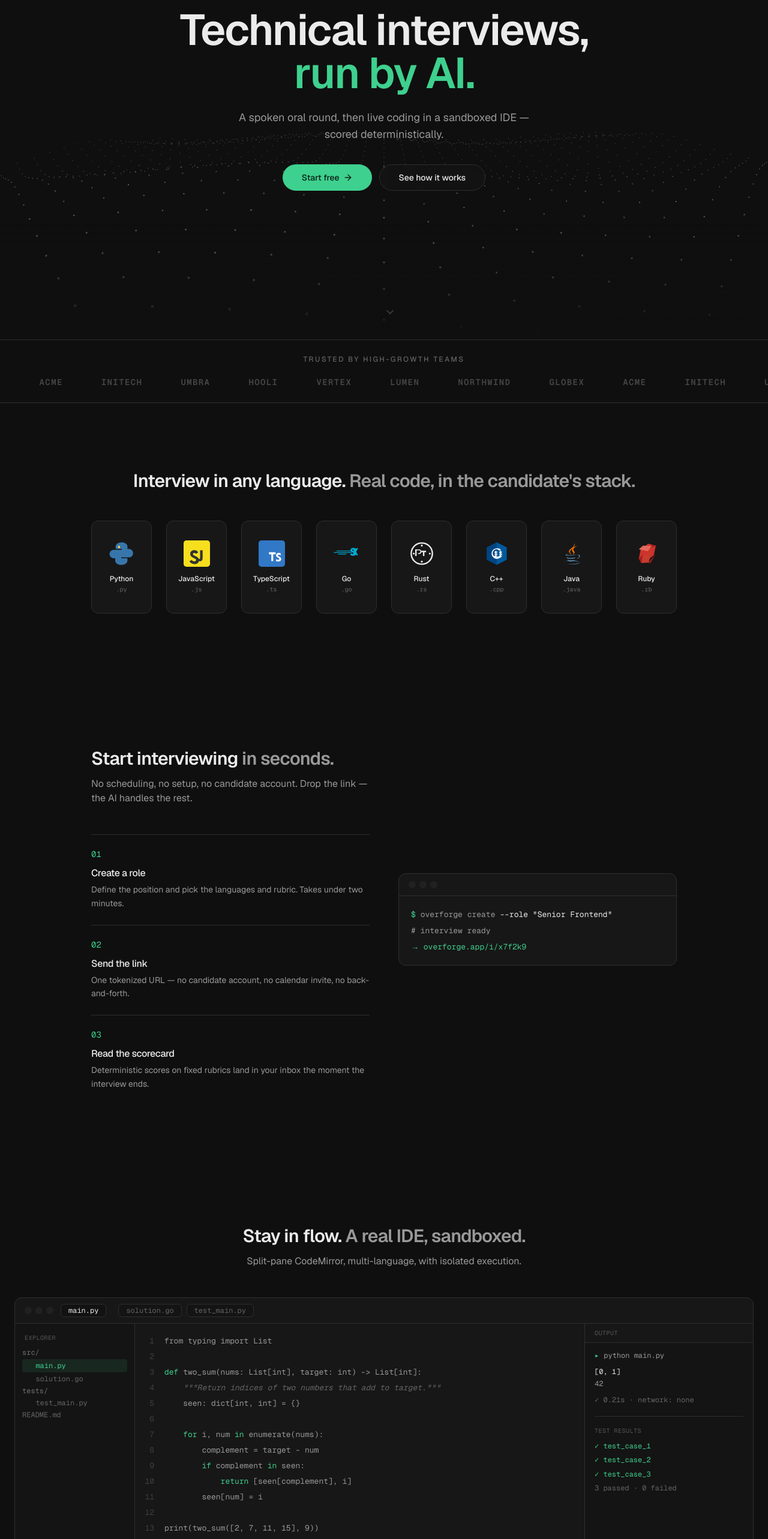
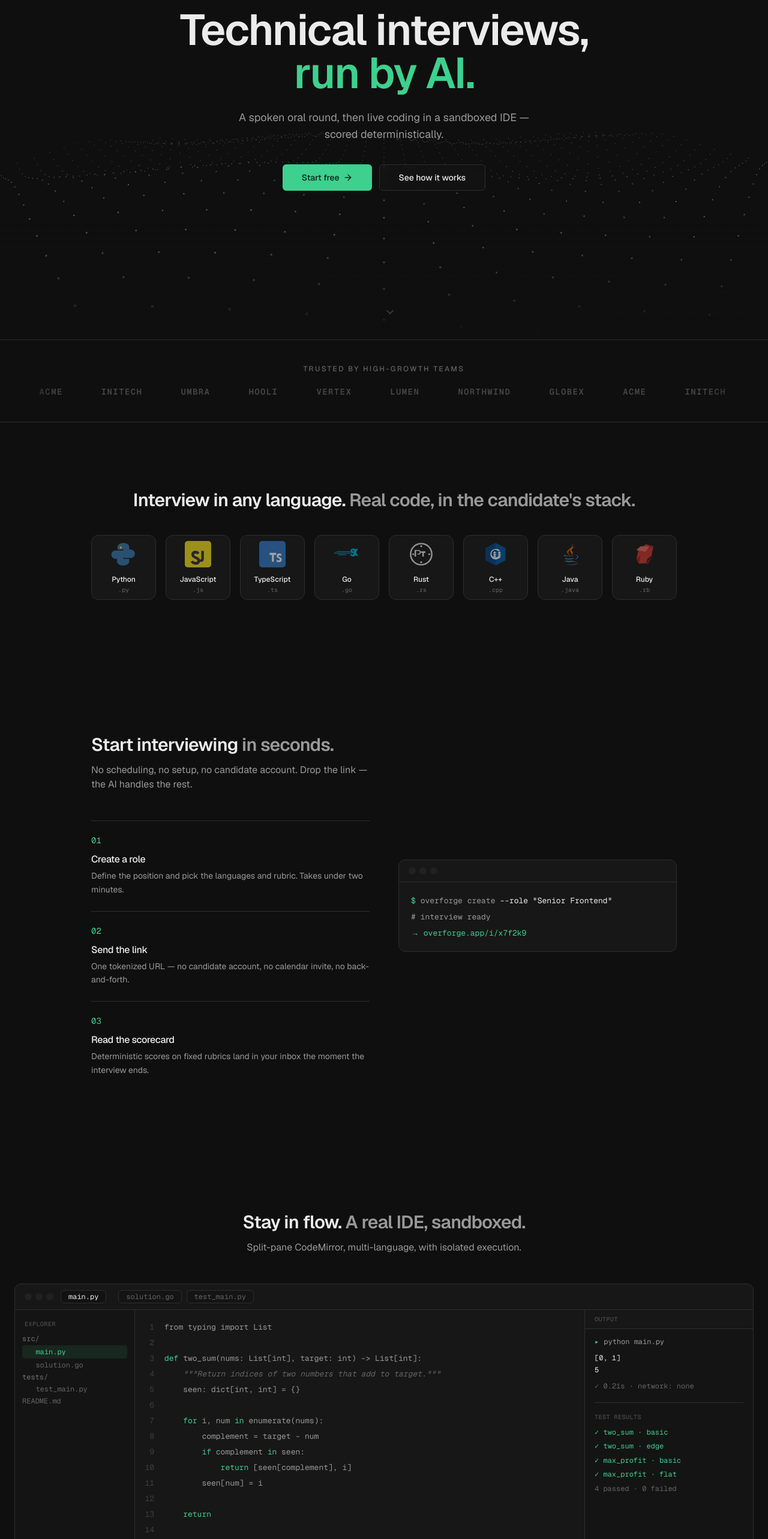
Before and after one commit to ARenigma/overforge, a Next.js app in the folder frontend/: page / in a window 1280 px wide. Shown: the part 234-2800 px from the top of the page at 60% size. Built offline with nearby package versions, Linux system fonts and the light colour scheme.

Commit message:
fix(frontend): taller IDE, marquee edge-fades, square language cards w/ hover, regular spacing, squarish (rounded-md) buttons
Co-Authored-By: Claude Opus 4.8 (1M context) <noreply@anthropic.com>

```diff
--- a/frontend/app/auth/page.tsx
+++ b/frontend/app/auth/page.tsx
@@ -297,7 +297,7 @@ export default function AuthPage() {
               type="submit"
               disabled={isAnyLoading}
               className={cn(
-                'w-full h-11 rounded-full bg-primary text-primary-foreground font-medium',
+                'w-full h-11 rounded-md bg-primary text-primary-foreground font-medium',
                 'hover:bg-primary/90 focus-visible:ring-2 focus-visible:ring-ring focus-visible:ring-offset-2 focus-visible:ring-offset-card',
                 'disabled:opacity-60 disabled:cursor-not-allowed transition-opacity',
                 loading && 'animate-pulse'
--- a/frontend/app/dashboard/_components/new-interview-dialog.tsx
+++ b/frontend/app/dashboard/_components/new-interview-dialog.tsx
@@ -95,7 +95,7 @@ export function NewInterviewDialog() {
   return (
     <Dialog open={open} onOpenChange={handleOpenChange}>
       <DialogTrigger asChild>
-        <Button className="rounded-full px-5 h-9 bg-primary text-primary-foreground hover:bg-primary/90 text-sm gap-2 shrink-0">
+        <Button className="rounded-md px-5 h-9 bg-primary text-primary-foreground hover:bg-primary/90 text-sm gap-2 shrink-0">
           <Plus className="w-4 h-4" />
           New interview
         </Button>
--- a/frontend/components/marketing/cta.tsx
+++ b/frontend/components/marketing/cta.tsx
@@ -14,7 +14,7 @@ export function CTA() {
         </p>
         <Link
           href="/auth"
-          className="mt-8 inline-flex h-11 items-center rounded-full bg-primary px-8 text-sm font-medium text-primary-foreground transition-opacity hover:opacity-90 active:scale-[0.98]"
+          className="mt-8 inline-flex h-11 items-center rounded-md bg-primary px-8 text-sm font-medium text-primary-foreground transition-opacity hover:opacity-90 active:scale-[0.98]"
         >
           Start free
         </Link>
--- a/frontend/components/marketing/editor-showcase.tsx
+++ b/frontend/components/marketing/editor-showcase.tsx
@@ -44,7 +44,7 @@ export function EditorShowcase() {
         </div>
 
         {/* Body: file tree + code + output */}
-        <div className="grid md:grid-cols-[200px_1fr_280px]">
+        <div className="grid min-h-[460px] md:min-h-[520px] md:grid-cols-[200px_1fr_280px]">
           {/* File tree */}
           <div className="hidden border-r border-border bg-background/40 py-4 md:block">
             <p className="mb-2 px-4 font-mono text-[10px] uppercase tracking-wider text-muted-foreground/50">
@@ -91,7 +91,7 @@ export function EditorShowcase() {
                 <span className="text-muted-foreground">python main.py</span>
               </div>
               <div className="mt-2 text-foreground">[0, 1]</div>
-              <div className="text-muted-foreground">42</div>
+              <div className="text-foreground">5</div>
               <div className="mt-2 text-muted-foreground/60">
                 {'✓'} 0.21s &middot; network: none
               </div>
@@ -100,10 +100,11 @@ export function EditorShowcase() {
                   Test Results
                 </p>
                 <div className="mt-2 space-y-1 text-[12px]">
-                  <div className="text-primary">{'✓'} test_case_1</div>
-                  <div className="text-primary">{'✓'} test_case_2</div>
-                  <div className="text-primary">{'✓'} test_case_3</div>
-                  <div className="mt-1 text-muted-foreground/60">3 passed &middot; 0 failed</div>
+                  <div className="text-primary">{'✓'} two_sum &middot; basic</div>
+                  <div className="text-primary">{'✓'} two_sum &middot; edge</div>
+                  <div className="text-primary">{'✓'} max_profit &middot; basic</div>
+                  <div className="text-primary">{'✓'} max_profit &middot; flat</div>
+                  <div className="mt-1 text-muted-foreground/60">4 passed &middot; 0 failed</div>
                 </div>
               </div>
             </div>
@@ -125,6 +126,7 @@ export function EditorShowcase() {
 /* ── Static code lines with minimal token coloring ── */
 
 type CodeSegment = { text: string; type: 'keyword' | 'string' | 'comment' | 'plain' };
+
 type CodeLine = CodeSegment[];
 
 const CODE_LINES: CodeLine[] = [
@@ -159,9 +161,41 @@ const CODE_LINES: CodeLine[] = [
   ],
   [{ text: '        seen[num] = i', type: 'plain' }],
   [{ text: '', type: 'plain' }],
+  [{ text: '    return', type: 'keyword' }],
+  [{ text: '', type: 'plain' }],
+  [
+    { text: 'def', type: 'keyword' },
+    { text: ' max_profit(prices: List[int]) -> int:', type: 'plain' },
+  ],
+  [{ text: '    """Best time to buy and sell stock (one transaction)."""', type: 'comment' }],
+  [
+    { text: '    min_price = float(', type: 'plain' },
+    { text: "'inf'", type: 'string' },
+    { text: ')', type: 'plain' },
+  ],
+  [{ text: '    best = 0', type: 'plain' }],
+  [
+    { text: '    ', type: 'plain' },
+    { text: 'for', type: 'keyword' },
+    { text: ' price ', type: 'plain' },
+    { text: 'in', type: 'keyword' },
+    { text: ' prices:', type: 'plain' },
+  ],
+  [{ text: '        min_price = min(min_price, price)', type: 'plain' }],
+  [{ text: '        best = max(best, price - min_price)', type: 'plain' }],
+  [
+    { text: '    ', type: 'plain' },
+    { text: 'return', type: 'keyword' },
+    { text: ' best', type: 'plain' },
+  ],
+  [{ text: '', type: 'plain' }],
   [
     { text: 'print', type: 'plain' },
     { text: '(two_sum([2, 7, 11, 15], 9))', type: 'plain' },
+  ],
+  [
+    { text: 'print', type: 'plain' },
+    { text: '(max_profit([7, 1, 5, 3, 6, 4]))', type: 'plain' },
   ],
 ];
 
@@ -170,6 +204,13 @@ function renderLine(segments: CodeLine) {
     if (seg.type === 'keyword') {
       return (
         <span key={i} className="text-primary">
+          {seg.text}
+        </span>
+      );
+    }
+    if (seg.type === 'string') {
+      return (
+        <span key={i} className="text-accent-foreground/80">
           {seg.text}
         </span>
       );
--- a/frontend/components/marketing/hero.tsx
+++ b/frontend/components/marketing/hero.tsx
@@ -38,14 +38,14 @@ export function Hero() {
         <motion.div variants={fadeUp} className="mt-9 flex items-center justify-center gap-3">
           <Link
             href="/auth"
-            className="group inline-flex h-11 items-center gap-1.5 rounded-full bg-primary px-8 text-sm font-medium text-primary-foreground transition-opacity hover:opacity-90 active:scale-[0.98]"
+            className="group inline-flex h-11 items-center gap-1.5 rounded-md bg-primary px-8 text-sm font-medium text-primary-foreground transition-opacity hover:opacity-90 active:scale-[0.98]"
           >
             Start free
             <ArrowRight className="h-4 w-4 transition-transform group-hover:translate-x-0.5" />
           </Link>
           <a
             href="#how"
-            className="inline-flex h-11 items-center rounded-full border border-border bg-card/50 px-8 text-sm font-medium text-foreground backdrop-blur transition-colors hover:bg-accent"
+            className="inline-flex h-11 items-center rounded-md border border-border bg-card/50 px-8 text-sm font-medium text-foreground backdrop-blur transition-colors hover:bg-accent"
           >
             See how it works
           </a>
--- a/frontend/components/marketing/language-matrix.tsx
+++ b/frontend/components/marketing/language-matrix.tsx
@@ -194,7 +194,7 @@ export function LanguageMatrix() {
         initial="hidden"
         whileInView="show"
         viewport={{ once: true, margin: '-80px' }}
-        className="mt-12 grid grid-cols-2 gap-6 sm:grid-cols-4 lg:grid-cols-8"
+        className="mt-10 grid grid-cols-2 gap-4 sm:grid-cols-4 lg:grid-cols-8"
       >
         {LANGUAGES.map((lang) => {
           const { Icon } = lang;
@@ -202,9 +202,9 @@ export function LanguageMatrix() {
             <motion.div
               key={lang.name}
               variants={fadeUp}
-              className="group flex flex-col items-center gap-3 rounded-xl border border-border bg-card px-4 py-8 transition-all duration-200 hover:-translate-y-1 hover:border-primary/40 hover:bg-accent/30 cursor-default select-none"
+              className="group aspect-square flex flex-col items-center justify-center gap-3 rounded-xl border border-border bg-card transition-all duration-200 hover:-translate-y-1 hover:border-primary/40 hover:bg-accent/30 cursor-default select-none"
             >
-              <div className="flex h-11 w-11 items-center justify-center">
+              <div className="flex h-11 w-11 items-center justify-center opacity-60 transition-all duration-200 group-hover:opacity-100 group-hover:scale-110">
                 <Icon />
               </div>
               <div className="flex flex-col items-center gap-0.5">
--- a/frontend/components/marketing/marquee.tsx
+++ b/frontend/components/marketing/marquee.tsx
@@ -69,11 +69,18 @@ const REVIEWS: Review[] = [
 export function Marquee() {
   return (
     <div className="border-y border-border">
-      <div className="py-6">
+      <div className="py-10">
         <p className="mb-5 text-center text-xs font-medium uppercase tracking-[0.2em] text-muted-foreground/60">
           Trusted by high-growth teams
         </p>
-        <div className="overflow-hidden">
+        <div
+          className="overflow-hidden"
+          style={{
+            WebkitMaskImage:
+              'linear-gradient(to right, transparent, black 8%, black 92%, transparent)',
+            maskImage: 'linear-gradient(to right, transparent, black 8%, black 92%, transparent)',
+          }}
+        >
           <div className="flex w-max animate-marquee gap-16 whitespace-nowrap" aria-hidden="true">
             {[...BRANDS, ...BRANDS].map((name, i) => (
               <span
@@ -94,7 +101,13 @@ export function Marquee() {
 export function ReviewsMarquee() {
   const doubled = [...REVIEWS, ...REVIEWS];
   return (
-    <div className="overflow-hidden py-2">
+    <div
+      className="overflow-hidden py-2"
+      style={{
+        WebkitMaskImage: 'linear-gradient(to right, transparent, black 8%, black 92%, transparent)',
+        maskImage: 'linear-gradient(to right, transparent, black 8%, black 92%, transparent)',
+      }}
+    >
       <div
         className="flex w-max animate-marquee gap-6"
         style={{ animationDuration: '40s' }}
--- a/frontend/components/marketing/pill-nav.tsx
+++ b/frontend/components/marketing/pill-nav.tsx
@@ -57,7 +57,7 @@ export function PillNav() {
           <ThemeToggle />
           <Link
             href="/auth"
-            className="hidden h-9 items-center rounded-full bg-primary px-4 text-sm font-medium text-primary-foreground transition-opacity hover:opacity-90 active:scale-[0.98] sm:inline-flex"
+            className="hidden h-9 items-center rounded-md bg-primary px-4 text-sm font-medium text-primary-foreground transition-opacity hover:opacity-90 active:scale-[0.98] sm:inline-flex"
           >
             Sign in
           </Link>
```
